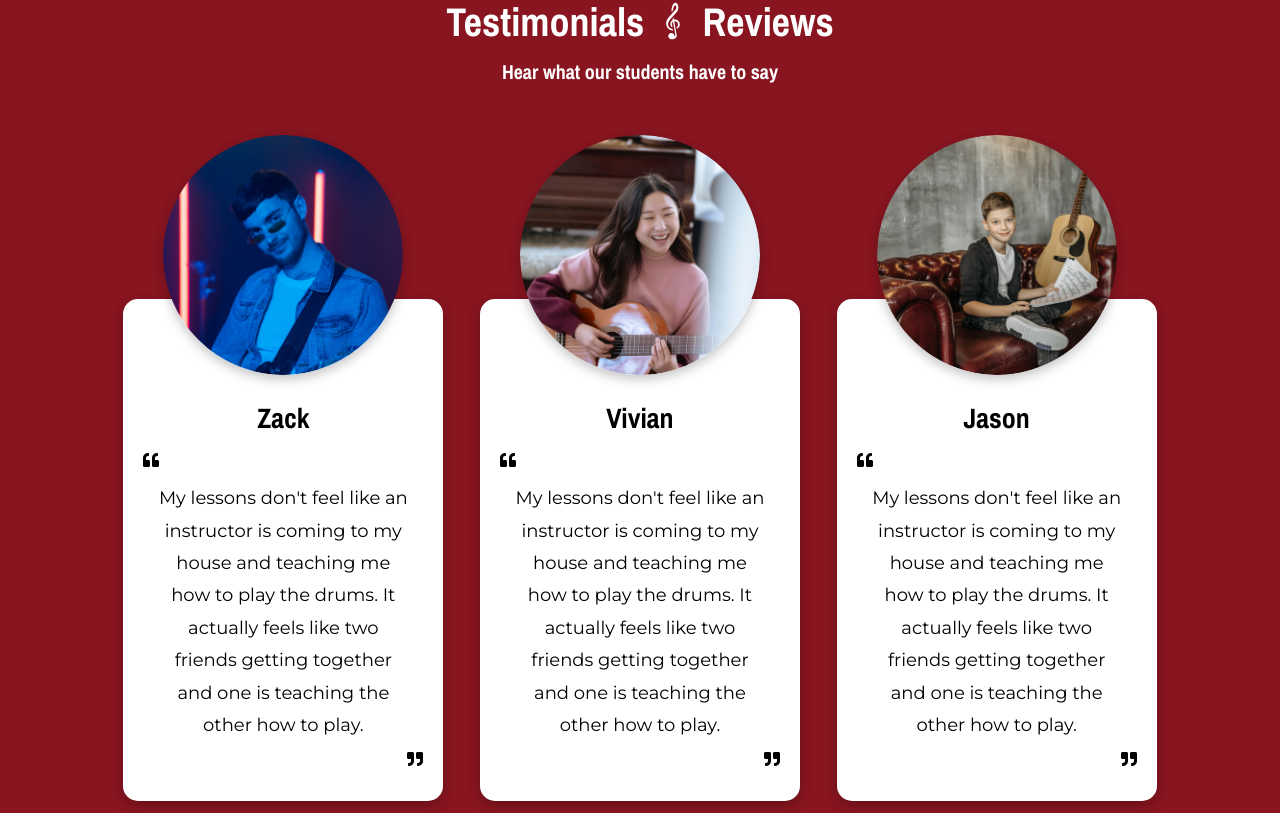
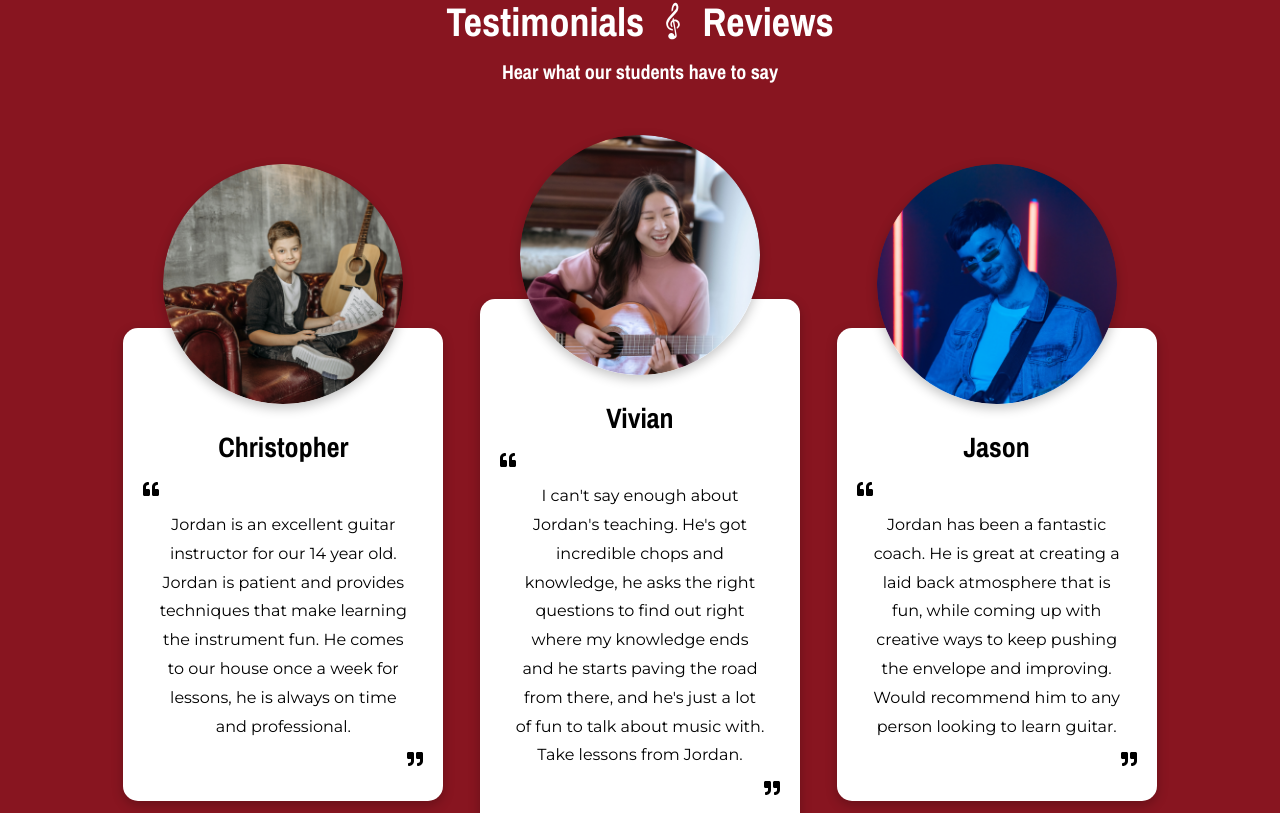
Before and after one commit to lfranckx/bsharp, a React (Create React App) app: page / in a window 1280 px wide. Shown: the part 3125-3938 px from the top of the page. Built offline with nearby package versions, Linux system fonts and the light colour scheme.

Commit message:
update testimonials

```diff
--- a/src/components/Testimonials.js
+++ b/src/components/Testimonials.js
@@ -18,13 +18,13 @@ export default function Testimonials() {
                 <div className='content-wrap'>
                     <ul className='content'>
                         <li className='card'>
-                            <div className='img-wrap'><img src={zack}alt='Zack headshot' /></div>
+                            <div className='img-wrap'><img src={jason}alt='Zack headshot' /></div>
                             <div className='text-wrap'>
-                                <h3>Zack</h3>
+                                <h3>Christopher</h3>
                                 <div className='text-left'>
                                     <FaQuoteLeft className='quote-left' />
                                 </div>
-                                <p>My lessons don't feel like an instructor is coming to my house and teaching me how to play the drums. It actually feels like two friends getting together and one is teaching the other how to play.</p>
+                                <p>Jordan is an excellent guitar instructor for our 14 year old. Jordan is patient and provides techniques that make learning the instrument fun. He comes to our house once a week for lessons, he is always on time and professional.</p>
                                 <div className='text-right'>
                                     <FaQuoteRight className='quote-right' />
                                 </div>
@@ -37,20 +37,20 @@ export default function Testimonials() {
                                 <div className='text-left'>
                                     <FaQuoteLeft className='quote-left' />
                                 </div>
-                                <p>My lessons don't feel like an instructor is coming to my house and teaching me how to play the drums. It actually feels like two friends getting together and one is teaching the other how to play.</p>
+                                <p>I can't say enough about Jordan's teaching. He's got incredible chops and knowledge, he asks the right questions to find out right where my knowledge ends and he starts paving the road from there, and he's just a lot of fun to talk about music with. Take lessons from Jordan.</p>
                                 <div className='text-right'>
                                     <FaQuoteRight className='quote-right' />
                                 </div>
                             </div>
                         </li>
                         <li className='card'>
-                            <div className='img-wrap'><img src={jason}alt='Jason headshot' /></div>
+                            <div className='img-wrap'><img src={zack}alt='Jason headshot' /></div>
                             <div className='text-wrap'>
                                 <h3>Jason</h3>
                                 <div className='text-left'>
                                     <FaQuoteLeft className='quote-left' />
                                 </div>
-                                <p>My lessons don't feel like an instructor is coming to my house and teaching me how to play the drums. It actually feels like two friends getting together and one is teaching the other how to play.</p>
+                                <p>Jordan has been a fantastic coach. He is great at creating a laid back atmosphere that is fun, while coming up with creative ways to keep pushing the envelope and improving. Would recommend him to any person looking to learn guitar.</p>
                                 <div className='text-right'>
                                     <FaQuoteRight className='quote-right' />
                                 </div>
--- a/src/styles/Testimonials.scss
+++ b/src/styles/Testimonials.scss
@@ -65,6 +65,7 @@
 
                         p {
                             padding: 10px 15px;
+                            font-size: $small;
                         }
 
                         svg {
```
